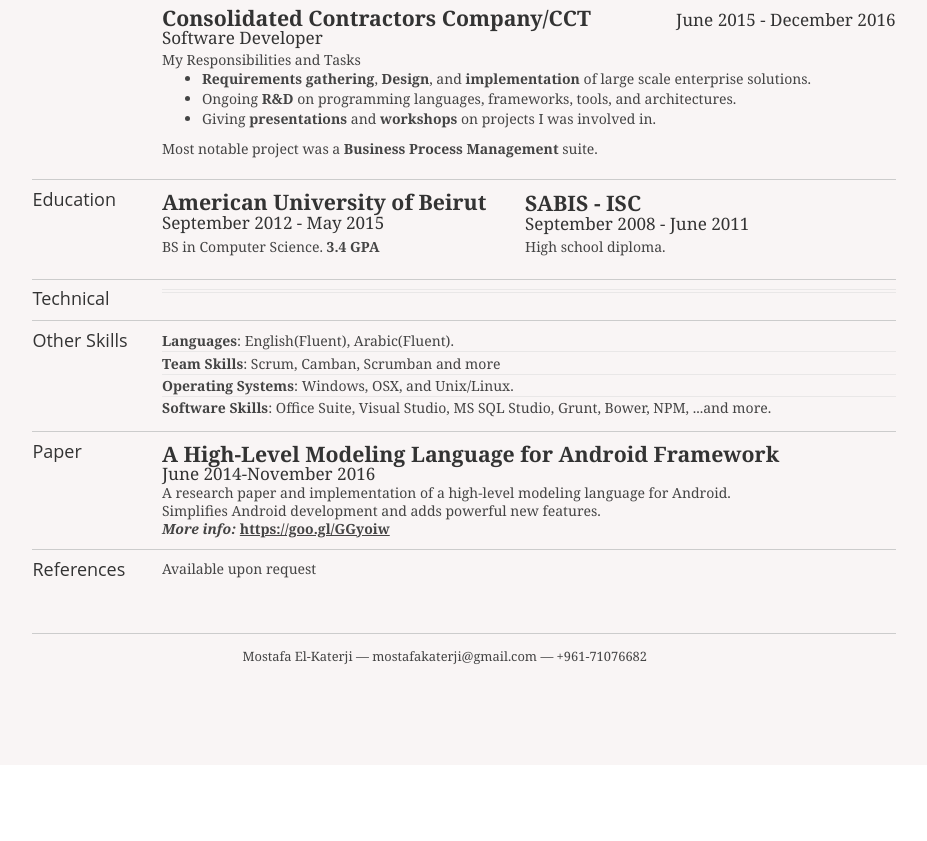
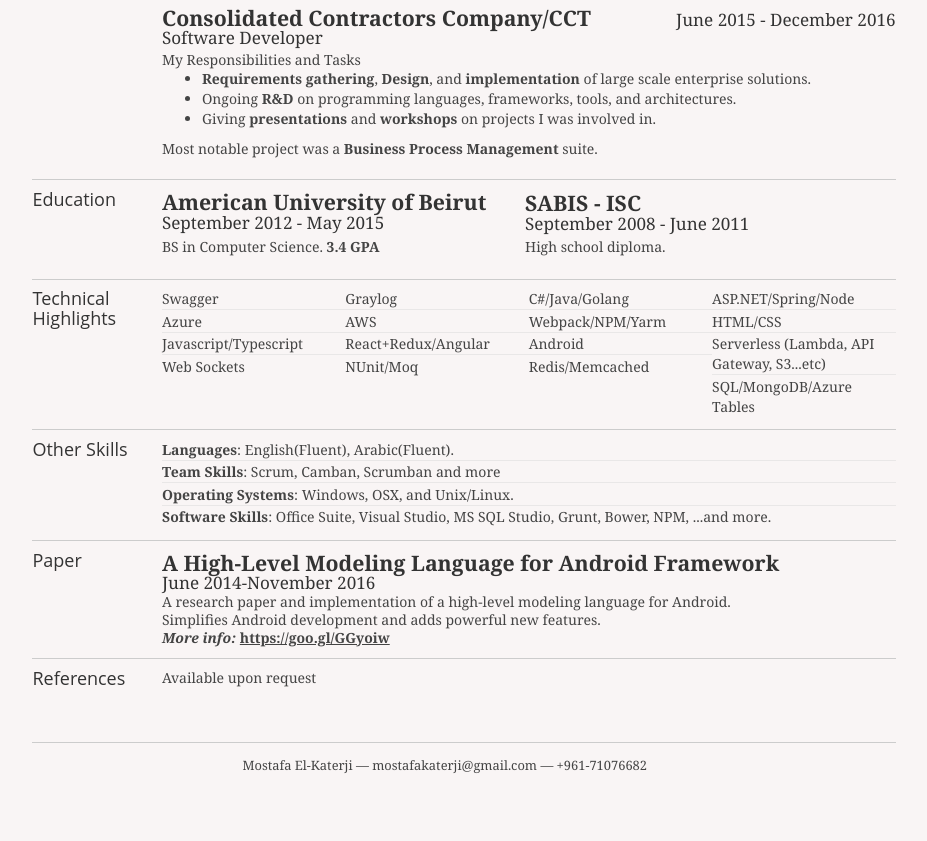
Before and after one commit to katerji92/katerji92.github.io, a website: page CV/index.html in a window 1280 px wide. Shown: the part 710-1551 px from the top of the page, without its empty margins (176-1103 px from the left). Before the commit the page ends 1475 px from the top, so only its background shows below. Drawn offline with Linux system fonts and the light colour scheme.

Commit message:
First change to the tech section

```diff
--- a/CV/index.html
+++ b/CV/index.html
@@ -216,28 +216,32 @@
                         <!--// .yui-gf -->
                         <div class="yui-gf">
                             <div class="yui-u first">
-                                <h2>Technical</h2>
+                                <h2>Technical Highlights</h2>
                             </div>
                             <div class="yui-u">
                                 <ul class="talent lines">
-                                    <li></li>
-                                    <li></li>
-                                    <li class="last"></li>
+                                    <li>Swagger</li>
+                                    <li>Azure</li>
+                                    <li>Javascript/Typescript</li>
+                                    <li class="last">Web Sockets</li>
                                 </ul>
                                 <ul class="talent lines">
-                                    <li></li>
-                                    <li></li>
-                                    <li class="last"></li>
+                                    <li>Graylog</li>
+                                    <li>AWS</li>
+                                    <li>React+Redux/Angular</li>
+                                    <li class="last">NUnit/Moq</li>
                                 </ul>
                                 <ul class="talent lines">
-                                    <li></li>
-                                    <li></li>
-                                    <li class="last"></li>
+                                    <li>C#/Java/Golang</li>
+                                    <li>Webpack/NPM/Yarm</li>
+                                    <li>Android</li>
+                                    <li class="last">Redis/Memcached</li>
                                 </ul>
                                 <ul class="talent lines">
-                                    <li></li>
-                                    <li></li>
-                                    <li class="last"></li>
+                                    <li>ASP.NET/Spring/Node</li>
+                                    <li>HTML/CSS</li>
+                                    <li>Serverless (Lambda, API Gateway, S3...etc)</li>
+                                    <li class="last">SQL/MongoDB/Azure Tables</li>
                                 </ul>
                             </div>
                         </div>
```
